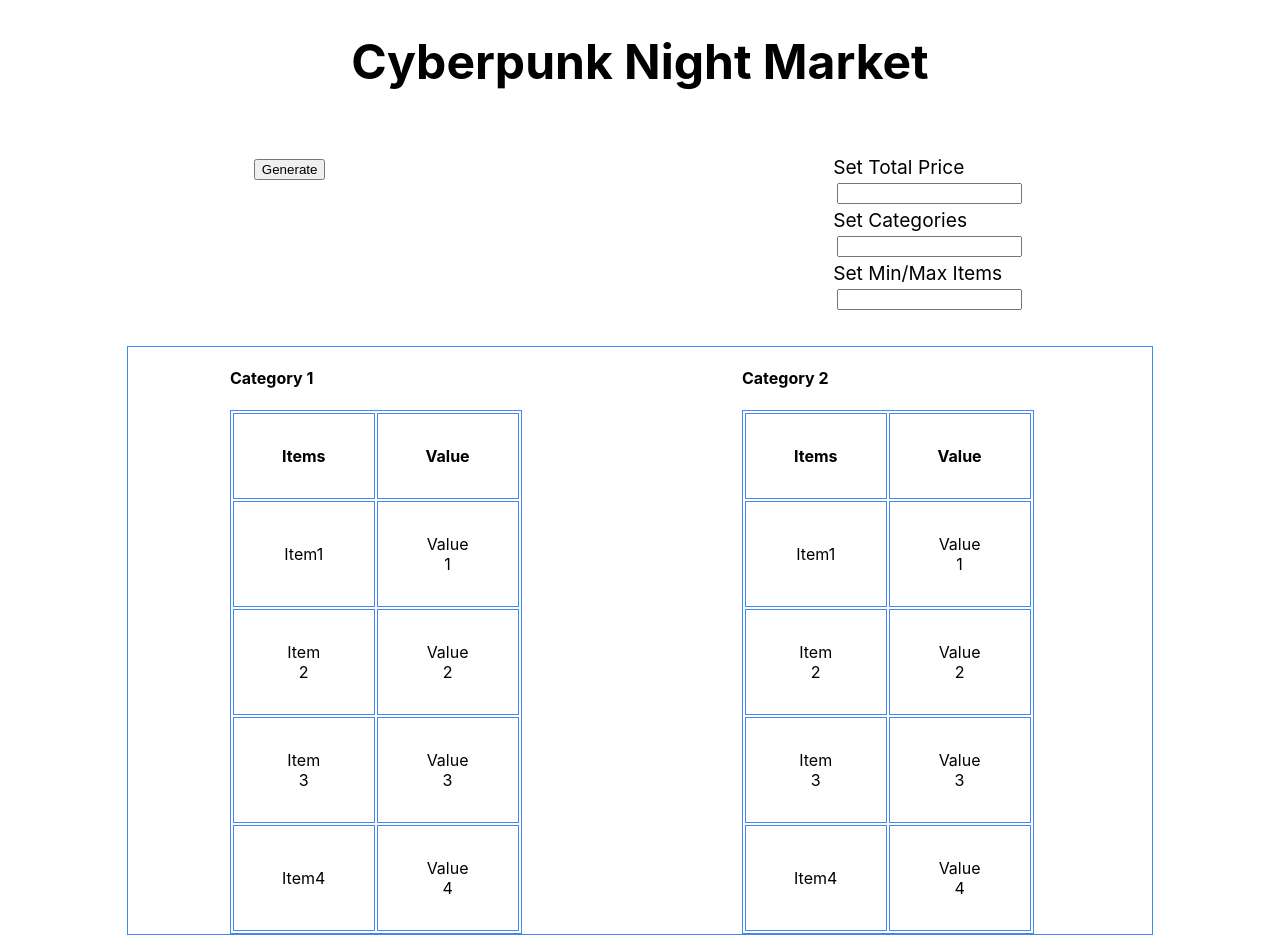
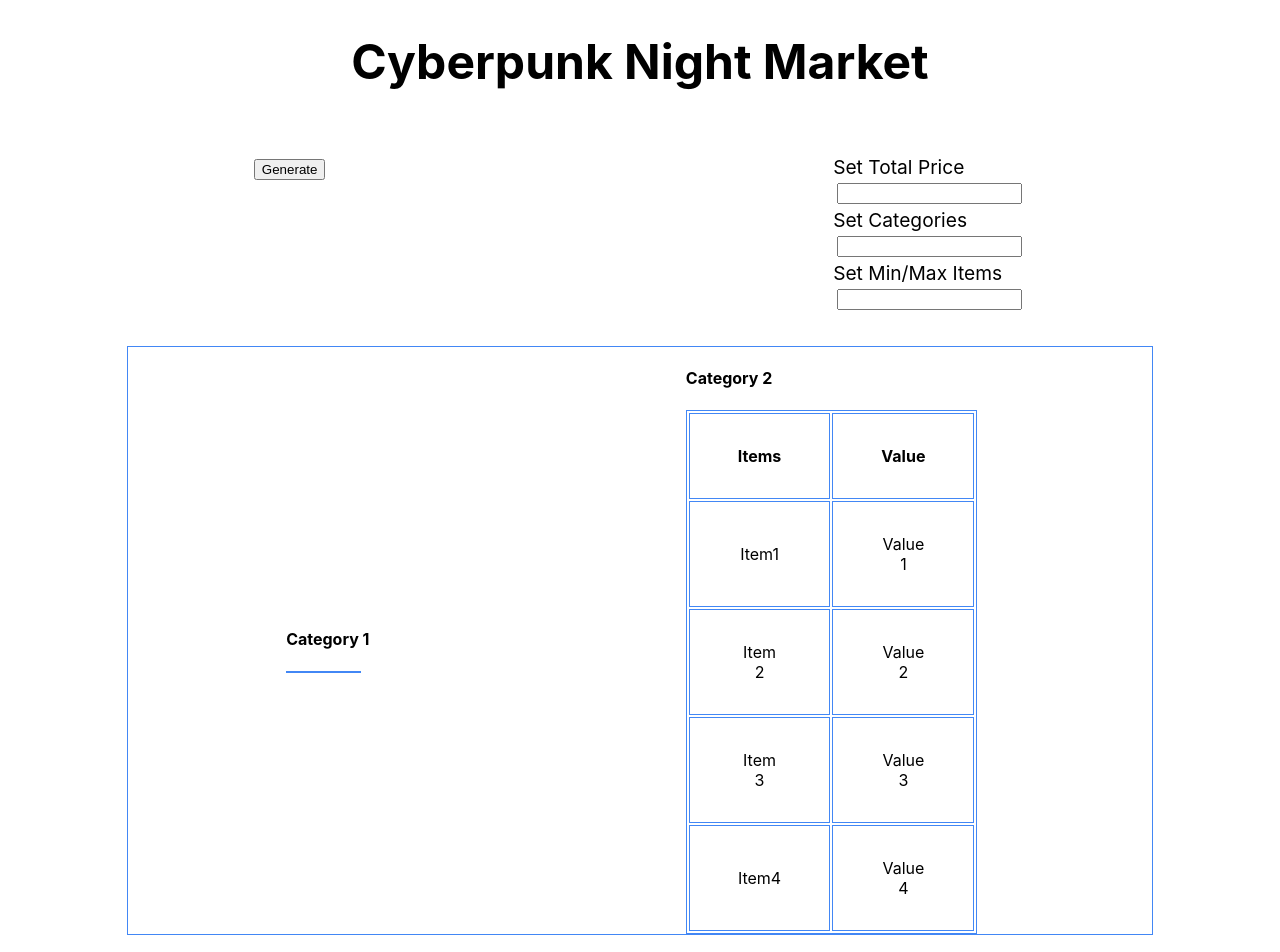
Before and after one commit to notevenagoat/cyberpunktools, a React (Create React App) app: page / in a window 1280 px wide. Shown: the top 952 px of the page. Built offline with nearby package versions, Linux system fonts and the light colour scheme.

Commit message:
merging with bhagyashree's Category component

```diff
--- a/src/App.js
+++ b/src/App.js
@@ -5,12 +5,14 @@ import Footer from './Footer'
 import './App.css';
 ;
 
+const testItems = [];
+
 function App() {
   return (
     <div>
       <Header />
       <Generate />
-      <Category />
+      <Category items={testItems}/>
       <Footer />
     </div>
   );
--- a/src/Category.js
+++ b/src/Category.js
@@ -1,33 +1,13 @@
 
 import React from 'react';
 
-export default function Category() {
+export default function Category(props) {
     return (
     <div className="table_div">
             <div className="first_cate">
                 <h4>Category 1</h4>
             <table >
-                <tr>
-                        <th>Items</th>
-                        <th>Value</th>
-                </tr>
-                <tr>
-                        <td>Item1</td>
-                        <td>Value 1</td>
-                    </tr>
-                    <tr>
-                        <td>Item 2</td>
-                        <td>Value 2</td>
-                    </tr>
-                    <tr>
-                        <td>Item 3</td>
-                        <td>Value 3</td>
-                    </tr>
-                    <tr>
-                        <td>Item4</td>
-                        <td>Value 4</td>
-                </tr>
-
+              {props.items.map(item => <MarketItem name={item.name} price={item.price} />)}
             </table>
         </div>
         <div className="second_cate">
```
